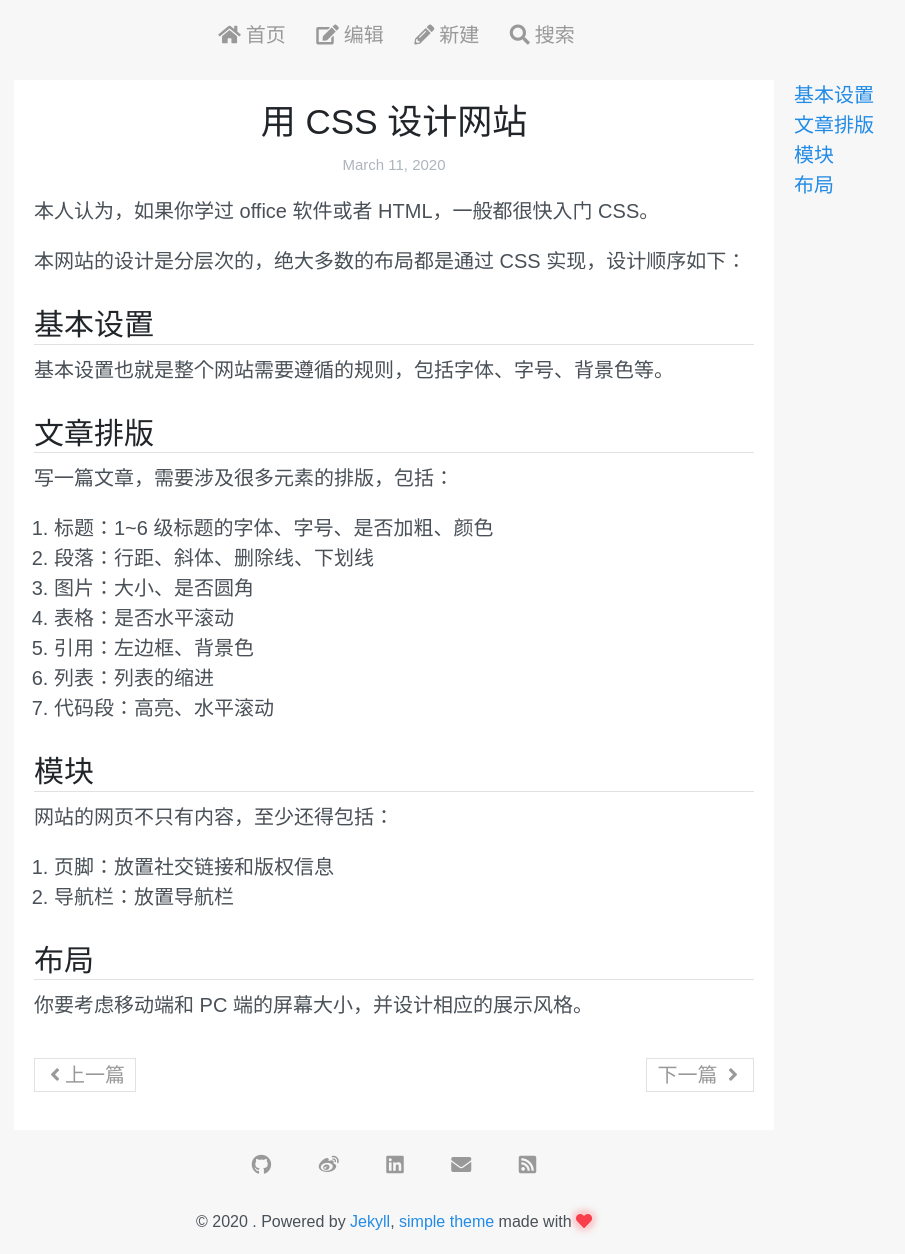
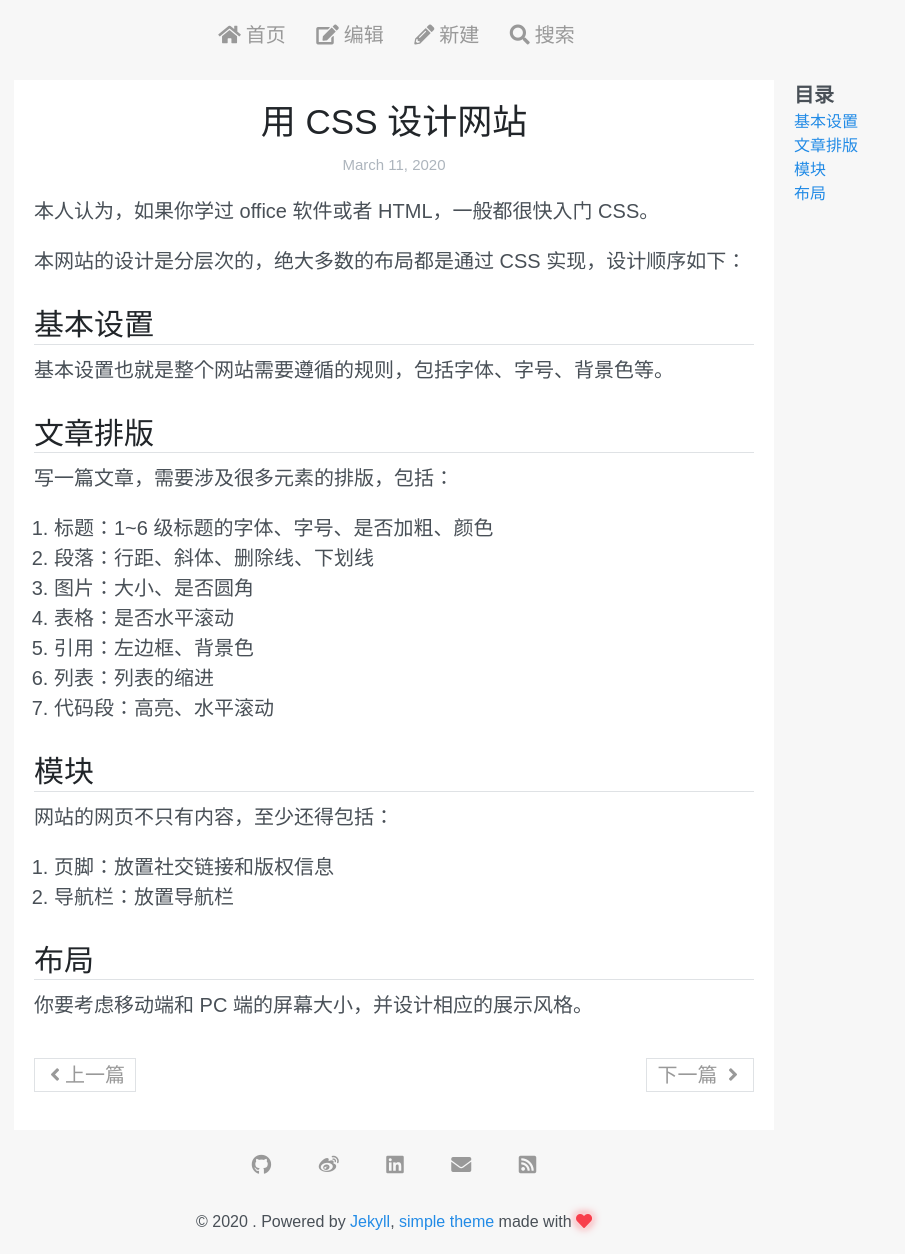
Before and after one commit to whenfung/simple, a Jekyll site: the page built from _posts/2020-03-11-css.md, in a window 1280 px wide. Shown: the whole page, without its empty margins (246-1151 px from the left). Built offline with Jekyll 4.4.1, drawn with Linux system fonts in a browser that asks for light colours; nearby versions of some CDN libraries; comment, search, counter and statistics services are not loaded.

Commit message:
目录优化

```diff
--- a/_sass/_layout.scss
+++ b/_sass/_layout.scss
@@ -120,10 +120,11 @@
 // 目录布局
 
 #markdown-toc {
+  font-size: 16px;
   display: none;
   list-style: none;
   position: fixed;
-  padding-left: 0;
+  padding-left: .5rem;
 
   top: 4rem;
   right: 0;
@@ -131,19 +132,28 @@
   width: calc(50vw - 19rem);      // 宽度是左侧所有空闲部分
   max-height: calc(100vh - 8rem); // 高度除去导航栏和页脚
   @media (min-width: 60rem) {
-    display: block;
+    display: inline-block;
+  }
+
+  &::before {
+    content: "目录";
+    padding-left: .5rem;
+    font-size: 1rem;
+    font-weight: bold;
   }
 
   & ol {
     padding-left: 0;
+    margin-bottom: 0;
   }
 
   & li {
+    max-width: 5rem;
     white-space:nowrap;        /*不让文字内容换行*/
     overflow:hidden;           /*文字溢出的部分隐藏起来*/
     text-overflow:ellipsis;    /*用...替代溢出的部分*/
 
-    margin: 0 1rem;
+    margin: 0 .5rem;
     padding-left: 0;
   }
 }
```
